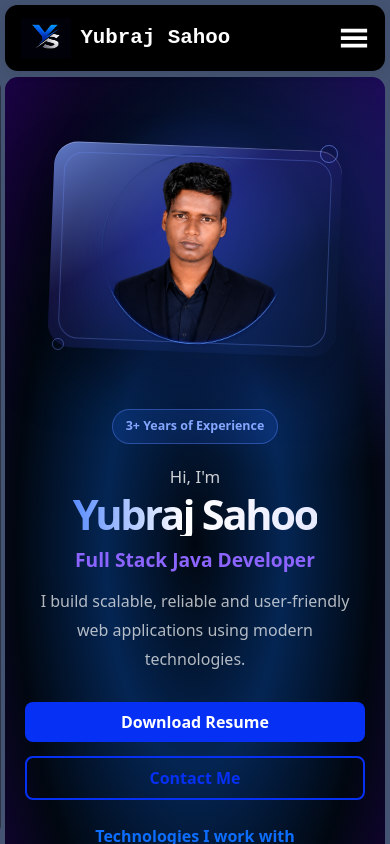
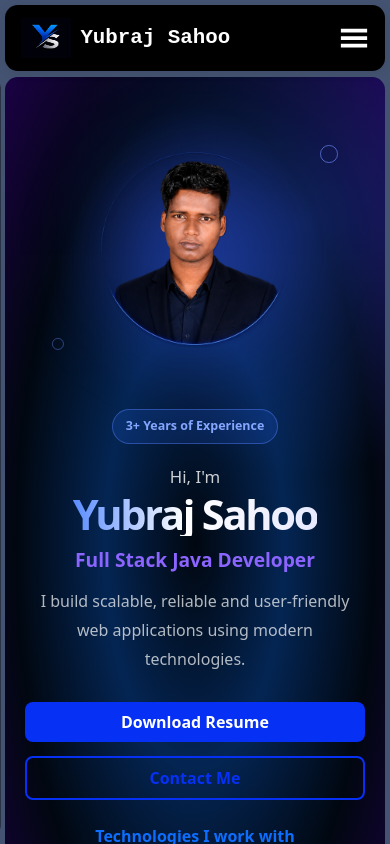
Before and after one commit to Yubraj-Sahoo/yubraj-portfolio, a React (Vite) app: page /#home in a window 390 px wide. Shown: the top 844 px of the page. Built offline with nearby package versions, Linux system fonts and the light colour scheme.

Commit message:
Refactor Avatar container styles to remove unnecessary properties and improve layout

```diff
--- a/src/features/home/components/Hero.css
+++ b/src/features/home/components/Hero.css
@@ -194,6 +194,13 @@
     .technology-item { height: 3rem; width: 3rem; }
     .technology-icon { font-size: 1.65rem; }
     .avatar-container { max-width: 19rem; min-height: 17rem; }
-    .avatar-container__frame { border-radius: 1.5rem; width: min(100%, 18rem); }
-    .avatar-container__frame::after { border-radius: 1.25rem; }
+    .avatar-container__frame {
+        border-radius: 1.5rem;
+        width: min(100%, 18rem);
+        background: none;
+        box-shadow: none;
+        padding: 0;
+        transform: none;
+    }
+    .avatar-container__frame::after { display: none; }
 }
```
